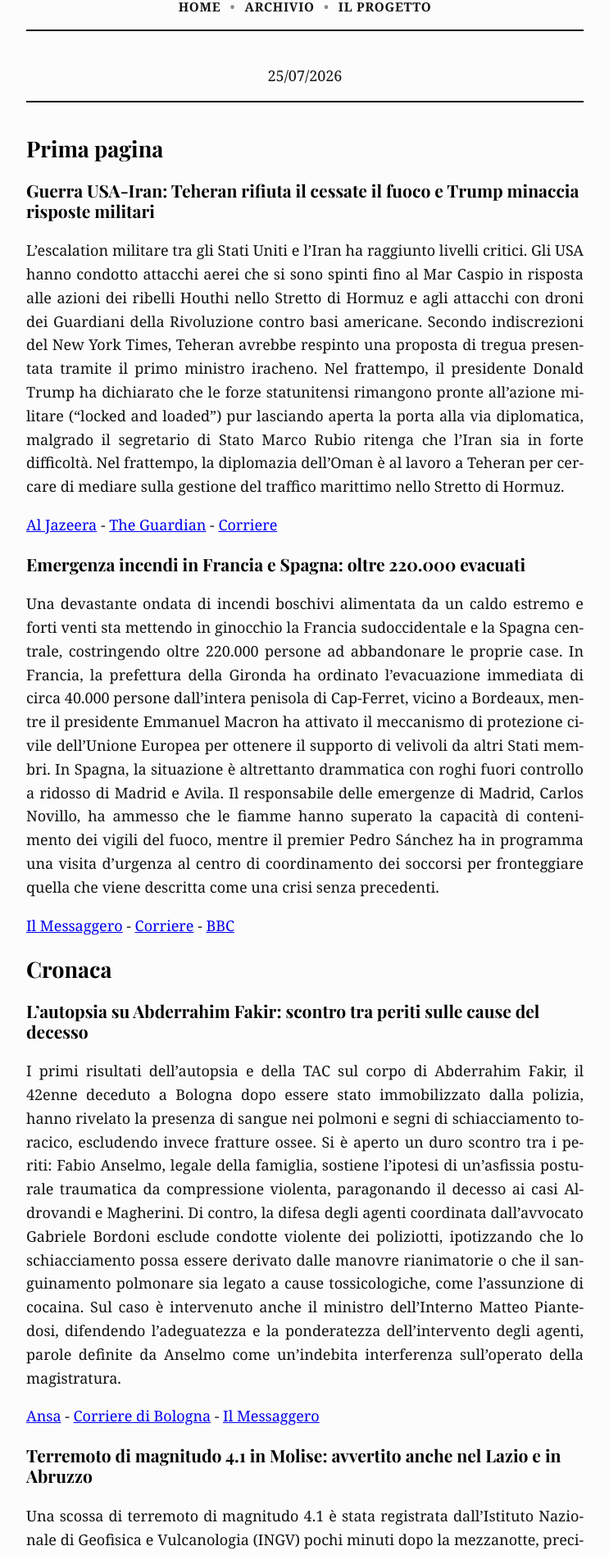
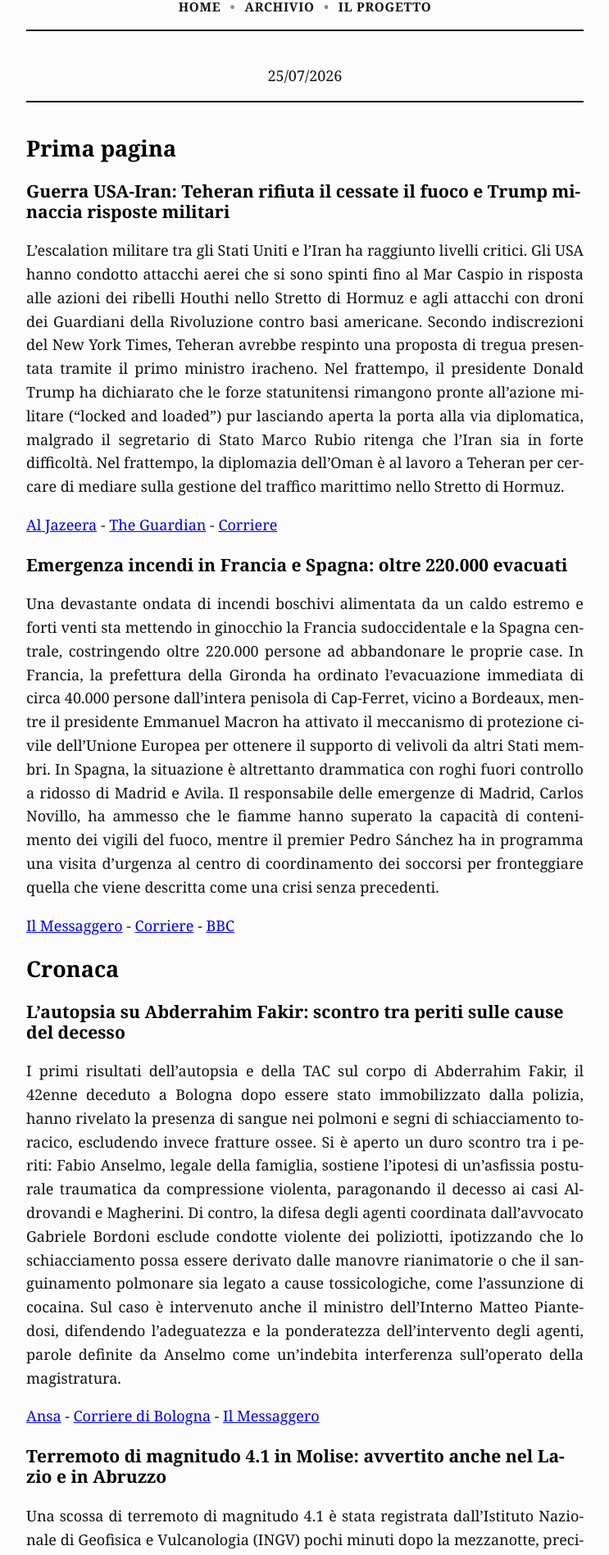
Before and after one commit to mastro35/6am-news-IT, a Jekyll site: the page built from index.html, in a window 1280 px wide. Shown: the part 248-2145 px from the top of the page at 82% size, without its empty margins (268-1011 px from the left). Built offline with Jekyll 4.4.1, drawn with Linux system fonts in a browser that asks for light colours; some web fonts are replaced.

Commit message:
Add font-family to header and site title elements

```diff
--- a/assets/css/main.css
+++ b/assets/css/main.css
@@ -21,6 +21,13 @@ h1, h2, h3, .site-title {
     font-weight: 700;
     color: #000000;
     line-height: 1.2;
+}
+
+h1,
+h2,
+h3,
+.site-title {
+    font-family: "Newsreader", Georgia, serif;
 }
 
 /* Stile per l'Header con Menu integrato */
```
